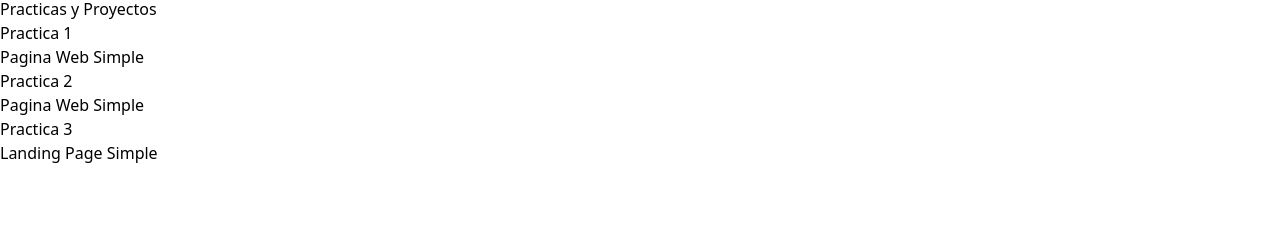
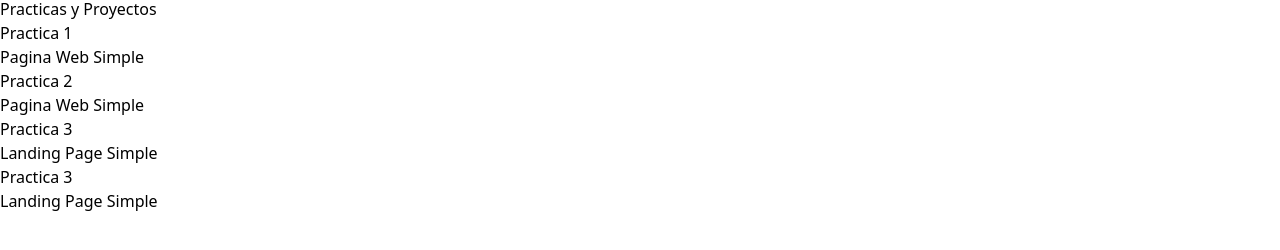
Before and after one commit to NathanLoop2004/PracticasFunvalFrontend1, a website: page index.html in a window 1280 px wide. Shown: the part 124-374 px from the top of the page. Drawn offline with nearby package versions, Linux system fonts and the light colour scheme; files that its build step writes are made by us from their sources.

Commit message:
Subido dark mode

```diff
--- a/index.html
+++ b/index.html
@@ -57,6 +57,14 @@
             </article>
         </a>
     </li>
+    <li class="card">
+        <a href="./dark-mode-practice/index.html">
+            <article>
+         <h3>Practica 3</h3>
+         <p>Landing Page Simple</p>
+            </article>
+        </a>
+    </li>
     </ul>
 </section>
 
```
